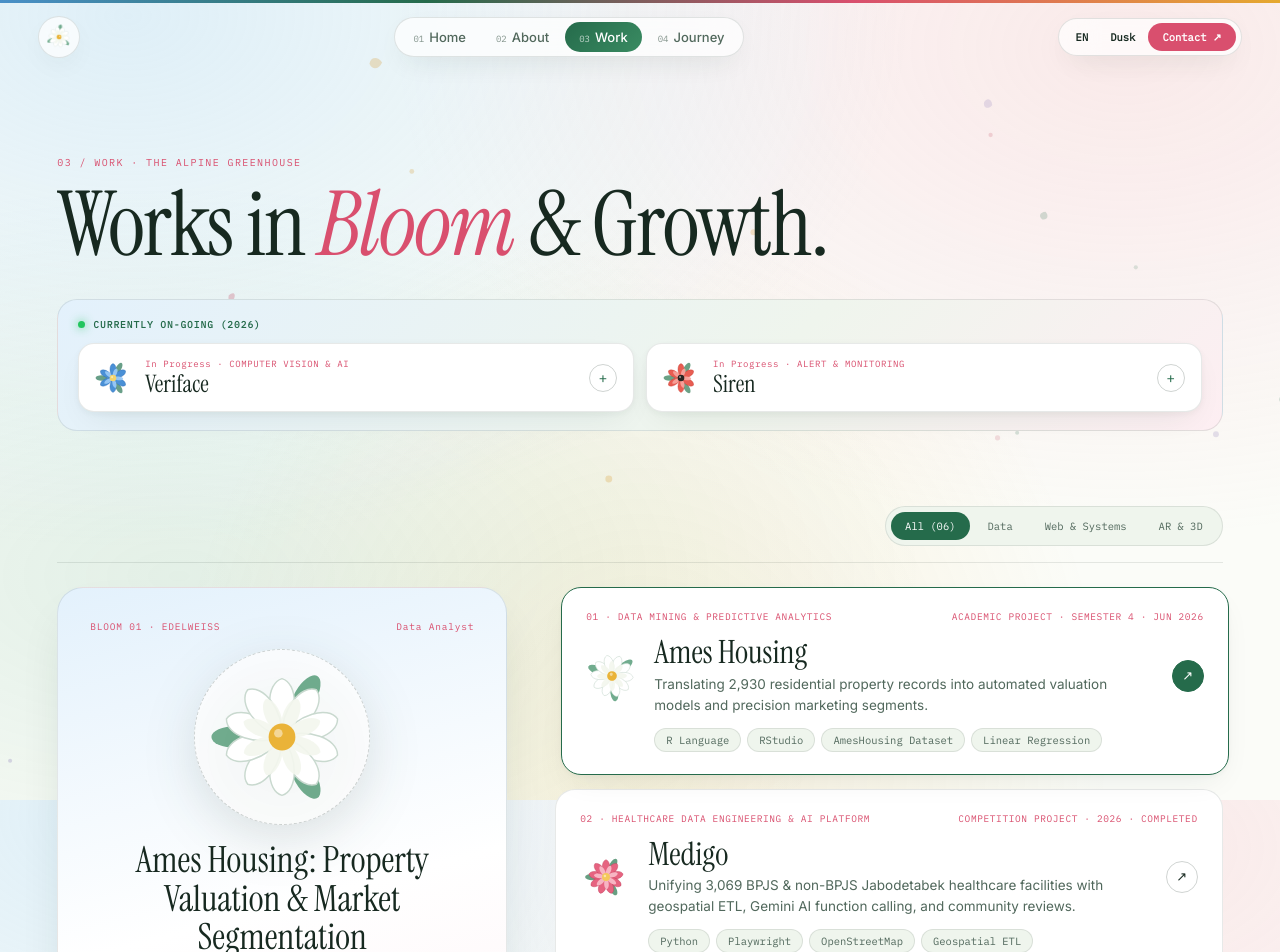
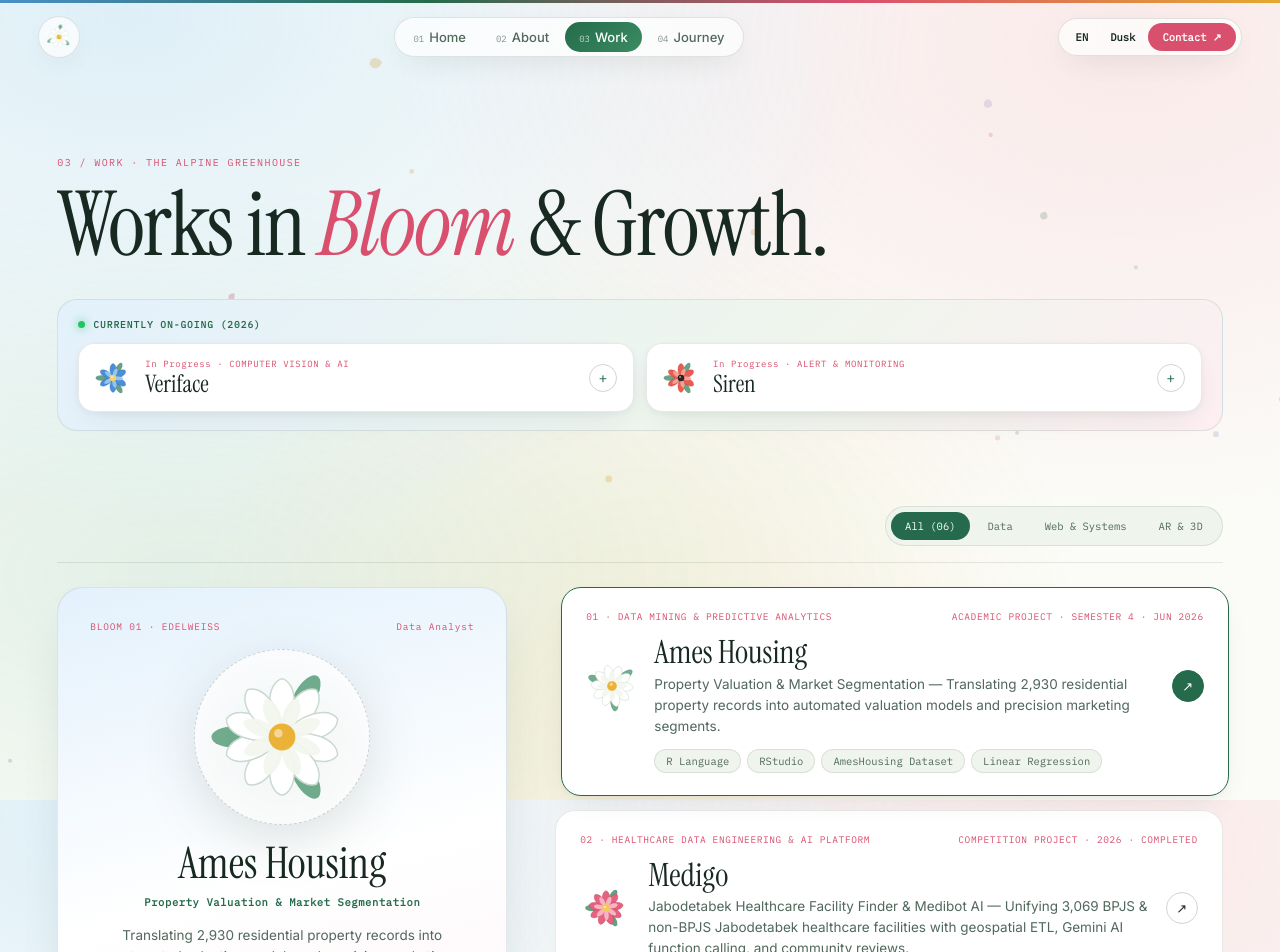
Before and after one commit to theocaw/Portofolio, a React (Vite) app: page /work in a window 1280 px wide. Shown: the top 952 px of the page. Built offline with nearby package versions, Linux system fonts and the light colour scheme.

Commit message:
Keep concise single project titles with detailed subtitle moved cleanly into description across Work and ProjectDetail

```diff
--- a/src/pages/ProjectDetail.jsx
+++ b/src/pages/ProjectDetail.jsx
@@ -82,7 +82,7 @@ export default function ProjectDetail() {
                   animate={{ y: '0%' }}
                   transition={{ duration: 0.72, ease: [0.22, 1, 0.36, 1] }}
                 >
-                  {project.title}
+                  {project.title.split(':')[0]}
                 </motion.h1>
               </div>
 
@@ -92,7 +92,9 @@ export default function ProjectDetail() {
                 animate={{ opacity: 1, y: 0 }}
                 transition={{ duration: 0.6, delay: 0.16 }}
               >
-                {project.tagline}
+                {project.title.includes(':')
+                  ? `${project.title.split(':').slice(1).join(':').trim()} — ${project.tagline}`
+                  : project.tagline}
               </motion.p>
             </div>
 
@@ -443,7 +445,7 @@ export default function ProjectDetail() {
               <span className="mono bloom-pager-dir">
                 ← {lang === 'id' ? 'Bunga Sebelumnya' : 'Previous Bloom'}
               </span>
-              <strong>{prevProject.title}</strong>
+              <strong>{prevProject.title.split(':')[0]}</strong>
             </Link>
           ) : (
             <div aria-hidden="true" />
@@ -454,7 +456,7 @@ export default function ProjectDetail() {
               <span className="mono bloom-pager-dir">
                 {lang === 'id' ? 'Bunga Selanjutnya' : 'Next Bloom'} →
               </span>
-              <strong>{nextProject.title}</strong>
+              <strong>{nextProject.title.split(':')[0]}</strong>
             </Link>
           ) : (
             <div aria-hidden="true" />
--- a/src/pages/Work.css
+++ b/src/pages/Work.css
@@ -286,10 +286,19 @@
 .gh-stage-title {
   font-family: var(--font-serif);
   font-weight: 400;
-  font-size: clamp(28px, 3vw, 36px);
-  line-height: 1.06;
+  font-size: clamp(32px, 3.4vw, 44px);
+  line-height: 1.04;
   color: var(--ink);
   text-align: center;
+}
+
+.gh-stage-sub {
+  font-size: 10.5px;
+  letter-spacing: 0.6px;
+  color: var(--blue);
+  text-align: center;
+  font-weight: 600;
+  margin-top: -8px;
 }
 
 .gh-stage-tagline {
--- a/src/pages/Work.jsx
+++ b/src/pages/Work.jsx
@@ -216,7 +216,12 @@ export default function Work() {
                     <FlowerEmblem species={stageSpec.species} size={146} />
                   </motion.div>
 
-                  <h2 className="gh-stage-title">{stageProject.title}</h2>
+                  <h2 className="gh-stage-title">{stageProject.title.split(':')[0]}</h2>
+                  {stageProject.title.includes(':') && (
+                    <span className="mono gh-stage-sub">
+                      {stageProject.title.split(':').slice(1).join(':').trim()}
+                    </span>
+                  )}
                   <p className="gh-stage-tagline">{stageProject.tagline}</p>
 
                   {stageProject.metrics && (
@@ -280,7 +285,11 @@ export default function Work() {
                       </motion.span>
                       <div>
                         <h3 className="gh-index-item__title">{project.title.split(':')[0]}</h3>
-                        <p className="gh-index-item__desc">{project.tagline}</p>
+                        <p className="gh-index-item__desc">
+                          {project.title.includes(':')
+                            ? `${project.title.split(':').slice(1).join(':').trim()} — ${project.tagline}`
+                            : project.tagline}
+                        </p>
                       </div>
                       <span className="mono gh-index-item__arrow">↗</span>
                     </div>
```
